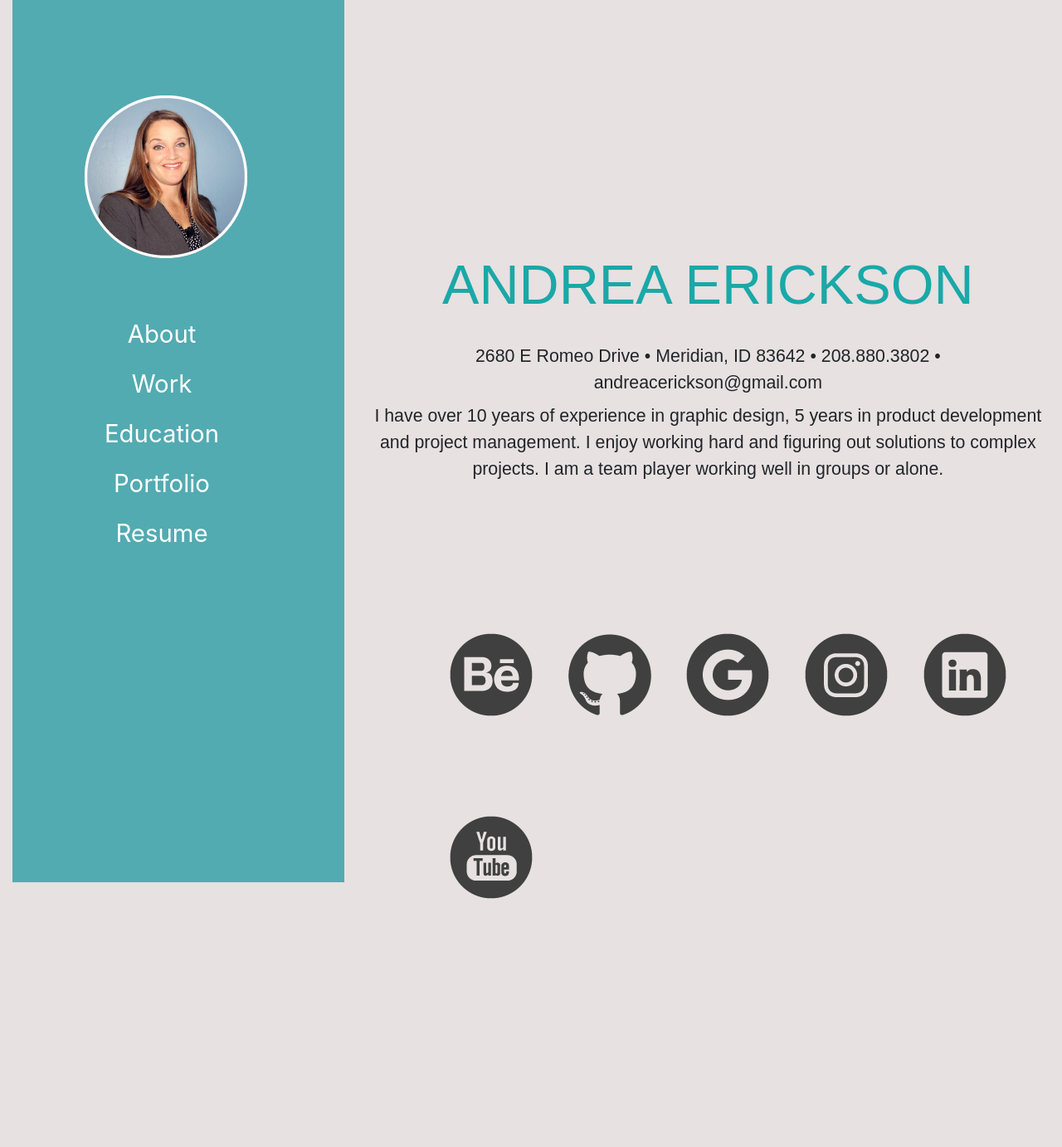
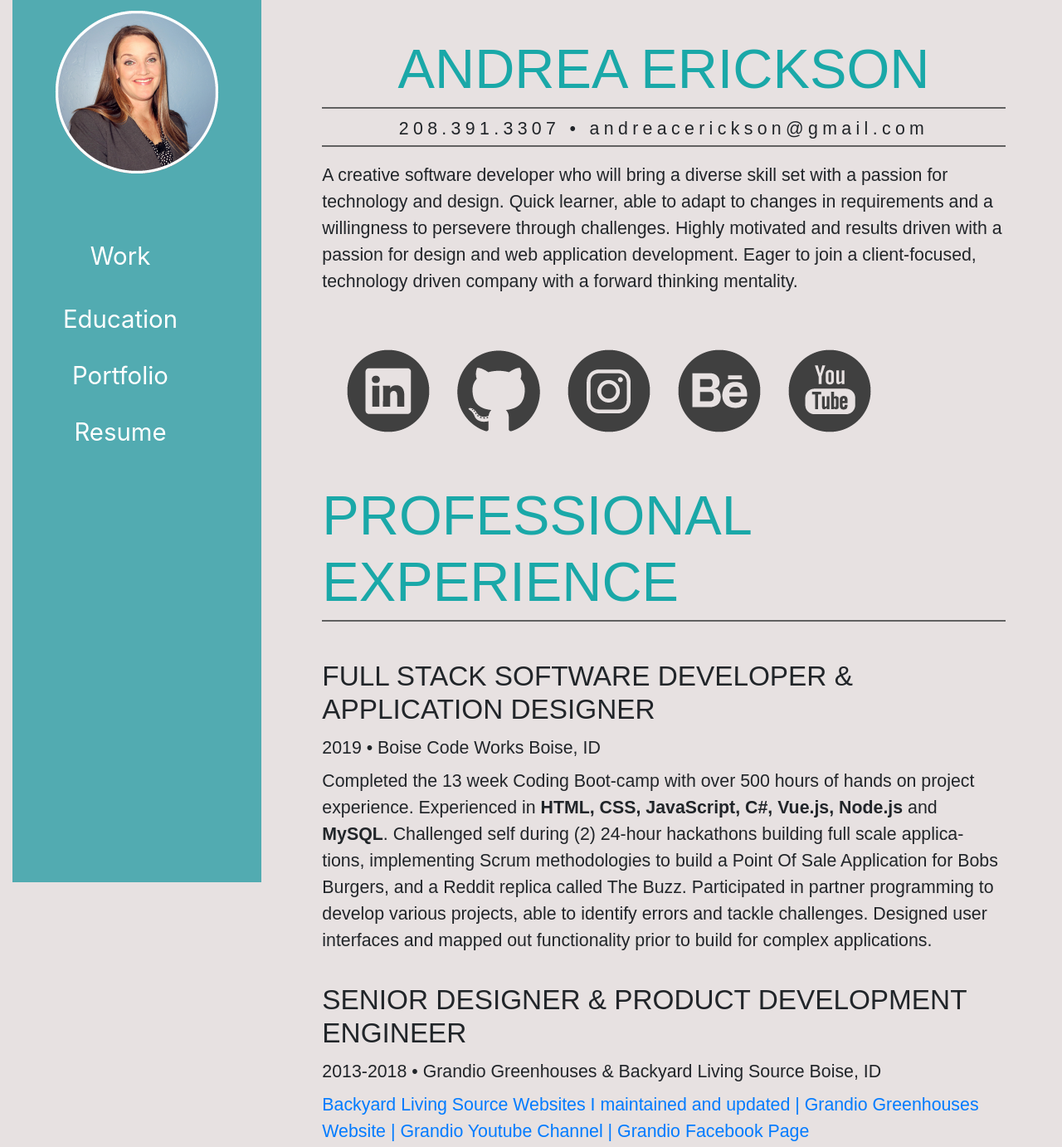
Before and after one commit to AndreaErickson22/AndreaErickson22, a plain HTML site: page index.html in a window 1280 px wide. Shown: the part 37-1419 px from the top of the page at 83% size. Drawn offline with nearby package versions, Linux system fonts and the light colour scheme; a web font is replaced by a local one.

Commit message:
finalizing

```diff
--- a/index.html
+++ b/index.html
@@ -6,8 +6,8 @@
   <meta name="viewport" content="width=device-width, initial-scale=1.0">
   <meta http-equiv="X-UA-Compatible" content="ie=edge">
   <link href="https://fonts.googleapis.com/css?family=News+Cycle" rel="stylesheet">
-  <link rel="stylesheet" href="https://stackpath.bootstrapcdn.com/bootstrap/4.2.1/css/bootstrap.min.css" integrity="sha384-GJzZqFGwb1QTTN6wy59ffF1BuGJpLSa9DkKMp0DgiMDm4iYMj70gZWKYbI706tWS"
-    crossorigin="anonymous">
+  <link rel="stylesheet" href="https://stackpath.bootstrapcdn.com/bootstrap/4.2.1/css/bootstrap.min.css"
+    integrity="sha384-GJzZqFGwb1QTTN6wy59ffF1BuGJpLSa9DkKMp0DgiMDm4iYMj70gZWKYbI706tWS" crossorigin="anonymous">
   <link rel="stylesheet" href="style.css">
   <title>Andrea Erickson Resume Landing Page</title>
 </head>
@@ -16,100 +16,201 @@
   <section id="page-top">
     <div class="container-fluid">
       <div class="row justify-content-start">
-        <div class="col-4">
+        <div class="col-3">
           <div class="side-bar">
-            <div class="img-selfie">
+            <div class="img-selfie mt-5 ">
               <img class="img-fluid" src="/images/Andrea-selfie.png" alt>
             </div>
+
+            <div id="navbar">
               <div id="sidebar-wrapper">
                 <ul id="navbar">
-                <li><a href="#">About</a></li>
-                <li><a href="#">Work</a></li>
-                <li><a href="#">Education</a></li>
-                <li><a href="#">Portfolio</a></li>
-                <li><a href="/Andrea_Erickson_Resume_12_12_2018.pdf">Resume</a></li>
+                  <li class="nav-item">
+                    <a class="nav-link active" href="#">Work</a>
+                  </li>
+                  <li class="nav-item">
+                    <a class="nav-link" href="#">Education</a>
+                  </li>
+                  <li class="nav-item">
+                    <a href="#">Portfolio</a>
+                  </li>
+                  <li class="nav-item">
+                    <a class="nav-link" href="/images/AndreaEricksonResume-4-2019.pdff">Resume</a>
+                  </li>
                 </ul>
               </div>
             </div>
-        </div>
-        <div class="col-8 offset-4 mx-auto text-center">
-          <div class="main-page">
-            <h1>ANDREA ERICKSON</h1>
-            <div class="no-wrap"></div>
-            <h3><small>2680 E Romeo Drive • Meridian, ID 83642 • 208.880.3802 • andreacerickson@gmail.com</h3>
-            <h3><small>I have over 10 years of experience in graphic design, 5 years in product
-                development and
-                project management.
-                I enjoy working hard and figuring out solutions to complex projects. I am a team
-                player working well in groups or alone.</h3>
-
-          </div>
-        </div>
-      </div>
-    </div>
-  </section>
-  <div class="container-fluid">
-    <div class="row justify-content-start">
-      <div class="col-8 offset-4">
-        <div class="social-media-icons">
-          <div class="mx-auto" style="width: 100px;">
-          </div>
-          <img class="sm-icons" src="/images/behance-8.png" class="rounded float-left" alt="...">
-          <img class="sm-icons" src="/images/gitit-8.png" class="rounded float-right" alt="...">
-          <img class="sm-icons" src="/images/google-8.png" class="rounded float-left" alt="...">
-          <img class="sm-icons" src="/images/instagram-8.png" class="rounded float-right" alt="...">
-          <img class="sm-icons" src="/images/linkedin-8.png" class="rounded float-left" alt="...">
-          <img class="sm-icons" src="/images/youtube-8.png" class="rounded float-right" alt="...">
-
           </div>
         </div>
       </div>
     </div>
 
-  </section>
     <div class="container-fluid">
       <div class="row justify-content-start">
-      <div class="col-8 offset-4 mx-auto">
-        <div class="work-history">
-          <h1>WORK HISTORY</h1>
-          <div class="no-wrap">
-            <h2>2007-Present TideLine Design Inc.</h2>
-            <h3><small>417 Remington St. Suite 1, Boise, ID 83714 • (208) 336.0375</h3>
-            <h4><small>Sr. Graphic Designer, Business Developement, Sales, Project Manager, Graphic Installation,
-                Printing,
-                Freelance and also as a Full-time Employee.</h4>
-
-            <h2>2013-2018 Backyard Living Source</h2>
-            <h3><small>9543 W Emerald St. Suite 101, Boise, ID 83704 • (208) 898.9518</h3>
-            <h4><small>Graphic, Video, & Web Designer, Product Developer, International Importer, Project Manager,
-                Product
-                Manager, Marketing on Social Media Platforms and Print.</h4>
+        <div class="col-3">
 
 
-            <h2>2011-2013 Enterprise Holdings Inc.</h2>
-            <h3><small>9213 W Fairview Ave., Boise, ID 83704 • (208) 321.7936</h3>
-            <h4><small>Assistant Manager, Sales, Contract Underwriting, Insurance Benefits, Customer Service, Fleet
-                Management, Business Management.</h4>
+        </div>
+        <!-- <div class="row justify-content-start"> -->
+        <div class="col-8 mx-auto">
+          <div class="main-page">
+            <h1>ANDREA ERICKSON</h1>
+            <hr>
+            <div class="no-wrap"></div>
+            <h3 id="CONTACT"><small>208.391.3307 • andreacerickson@gmail.com</h3>
+            <hr>
+            <h3 id="ABOUT-ME"><small>A creative software developer who will bring a diverse skill set
+                with a passion for technology
+                and design. Quick
+                learner, able to adapt to changes in requirements and a willingness to persevere through challenges.
+                Highly motivated
+                and results driven with a passion for design and web application development. Eager to join a
+                client-focused, technology
+                driven company with a forward thinking mentality.</h3>
+
+          </div>
+
+          <!-- </div> -->
+
+          <!--
+  </section> -->
+          <!-- <div class="container-fluid"> -->
+          <!-- <div class="row justify-content-center"> -->
+          <!-- <div class="col-8 justify-content-center"> -->
+          <div class="social-media-icons justify-content-center">
+            <div class="mx-auto" style="width: 100%;">
+
+              <a href="https://www.linkedin.com/in/andreacerickson/"><img class="sm-icons" src="/images/linkedin-8.png"
+                  class="rounded float-left"></a>
+
+              <a href="https://github.com/AndreaErickson22"><img class="sm-icons" src="/images/gitit-8.png"
+                  class="rounded float-left"></a>
+
+              <a href="https://www.instagram.com/andreacerickson/"><img class="sm-icons" src="/images/instagram-8.png"
+                  class="rounded float-right"></a>
+
+              <a href="https://www.behance.net/AndreaErickson"><img class="sm-icons" src="/images/behance-8.png"
+                  class="rounded float-right"></a>
 
 
-            <h2>2007-2011 Bardenay Restaurant and Distillery</h2>
-            <h3><small>610 W Grove St., Boise, ID 83702 • (208) 426.0538</h3>
-            <h4><small>Assistant Events Coordinator, Event Management, Bartender, Catering, Customer
-                Service.</h4>
+              <a href="https://www.youtube.com/channel/UCq5g1QoJZwcTZ4YxaCM8K9A/playlists"><img class="sm-icons"
+                  src="/images/youtube-8.png" class="rounded float-right"></a>
             </div>
           </div>
+          <!-- </div> -->
+          <!-- </div> -->
+
+
+
+
+          <!-- </div> -->
+
+          <!-- </section> -->
+          <!-- <div class="container-fluid"> -->
+          <!-- <div class="row justify-content-start"> -->
+          <!-- <div class="col-8 mx-auto"> -->
+          <div class="work-history">
+            <h1>PROFESSIONAL EXPERIENCE</h1>
+            <hr>
+            <div class="no-wrap">
+
+
+              <h2>FULL STACK SOFTWARE DEVELOPER & APPLICATION DESIGNER</h2>
+              <h3><small>2019 • Boise Code Works Boise, ID</h3>
+              <h4><small>Completed the 13 week Coding Boot-camp with over 500 hours of hands on project experience.
+                  Experienced in <strong>HTML, CSS, JavaScript, C#, Vue.js, Node.js</strong> and
+                  <strong>MySQL</strong>.
+                  Challenged self
+                  during
+                  (2) 24-hour
+                  hackathons
+                  building full scale applica- tions, implementing Scrum methodologies to build a Point Of Sale
+                  Application
+                  for Bobs
+                  Burgers, and a
+                  Reddit replica called The Buzz.
+                  Participated in partner programming to develop various projects, able to identify errors and tackle
+                  challenges.
+                  Designed user interfaces and mapped out functionality prior to build for complex applications.</h4>
+
+              <h2>SENIOR DESIGNER & PRODUCT DEVELOPMENT ENGINEER</h2>
+              <h3><small>2013-2018 • Grandio Greenhouses & Backyard Living Source Boise, ID</h3>
+              <h3><small><a href="https://www.backyardlivingsource.com/"> Backyard Living Source Websites I maintained
+                    and
+                    updated |</a>
+                  <a href="https://grandiogreenhouses.com/"> Grandio Greenhouses Website |</a>
+                  <a href="https://www.youtube.com/channel/UCy1lqDAhT5e_sAiVOSfeIdw?view_as=subscriber"> Grandio
+                    Youtube
+                    Channel |</a>
+                  <a href="https://www.facebook.com/grandiogreenhouses/"> Grandio Facebook Page</a>
+              </h3>
+
+
+
+              <h4><small>
+                  <li class="mt-2">Designed and engineered 4 different models of the Grandio Greenhouses with varying
+                    parts
+                    and
+                    extension kits.</li>
+                  <li class="mt-2">Managed web design, product updates and scheduling of sales, social media posts,
+                    and
+                    tracked various
+                    analytics for many
+                    websites.</li>
+                  <li class="mt-2">Managed production and importing with manufacturers in China, Taiwan Germany and
+                    Israel
+                    via email, we chat and phone calls.</li>
+                  <li class="mt-2">Developed and designed various product lines including pool supplies and cleaners,
+                    greenhouses, sheds
+                    and a variety of
+                    outdoor related products geared toward greenhouses and patio living.</li>
+                  <li class="mt-2">Designed and engineered over 30 assembly manuals for various products.</li>
+                  <li class="mt-2">Managed all design needs for the
+                    company
+                    including manuals, brochures, packaging design, and any printed or graphic media.</li>
+                  <li class="mt-2">Shot, filmed and edited various videos and photographs showcasing product
+                    functionality,
+                    installation
+                    and assembly.</li>
+              </h4>
+
+
+              <h2>SENIOR DESIGNER & CONTRACTOR</h2>
+              <h3><small>2007 - Present Tideline Design Inc. </h3>
+              <h3><small><a href="https://tidelinedesign.com/">TideLine Design
+                    Website</a></h3>
+
+              <h4><small>
+                  <li class="mt-2">Exhibit and spacial designer in a variety of media formats including print, fabric,
+                    vinyl, and
+                    custom displays.</li>
+                  <li class="mt-2">Managed staff in various projects including design, 3D Renderings, web
+                    optimization,
+                    and
+                    production
+                    schedules.</li>
+                  <li class="mt-2">Managed business development and marketing strategy including social media and
+                    networking
+                    in the
+                    community.</li>
+                  <li class="mt-2">Worked as a full time employee and as a contractor for over 10 years.</li>
+              </h4>
+
+              <!-- </div> -->
+              <!-- </div> -->
             </div>
           </div>
-  </div>
-  </section>
-  </div>
-  </div>
+          <!-- </div> -->
+          <!-- </div> -->
+          <!-- </section> -->
+
         </div>
       </div>
 
-  <section>
 
-  </section>
+      <!-- <section> -->
+
+      <!-- </section> -->
 </body>
 
 </html>
--- a/style.css
+++ b/style.css
@@ -4,7 +4,7 @@ body {
 .side-bar{
   background-color: #52ABB1;
   height: 1100px;
-  width: 400px;
+  width: 300px;
   position: absolute;
   position: fixed;
 }
@@ -27,23 +27,42 @@ ul {
 
 .img-selfie{
 float: center;
-margin-top: 150px;
-margin-left: 85px;
+margin-top: 80px;
+margin-left: 50px;
 }
-
+/* MainPage */
 .main-page {
   text-align: center;
-  align-items: flex-start;
-  justify-content: flex-start;
-  margin-top: 300px;
-  height: 400px;
+  /* align-items: flex-start;
+  justify-content: flex-start; */
+  margin-top: 40px;
+  height: auto;
  }
+ #CONTACT{
+ letter-spacing: 0.2em;
+margin-top: -10px;
+margin-bottom: -10px;
+}
+hr {
+width: 100%;
+margin-left: auto;
+margin-right: auto;
+height: 1px;
+background-color:#666;
+}
+/* li {
+  list-style-type: none;
+  font-size: small;
+  font-size: 12px;
+} */
 h1 {
+
   font-family: 'News Cycle', sans-serif, extra bold;
   font-size: 50pt;
- padding-bottom: 20px;
+ padding-bottom: 10px;
  padding-top: 40px;
   color: rgb(26, 168, 168);
+  margin-bottom: -20px;
 }
 h2 {
   font-family: 'News Cycle', sans-serif, bold;
@@ -55,24 +74,34 @@ h3 {
   font-family: 'News Cycle', sans-serif;
   font-size: 20pt;
 }
+#ABOUT-ME{
+text-justify: left;
+text-align: left;
+
+}
+
+
 h4 {
   font-family: 'News Cycle', sans-serif, bold;
   font-size: 20pt;
 }
 
 
+
+
 .work-history {
   text-align: left;
   align-items: flex-start;
   justify-content: flex-center;
-  margin: 500px 20px 200px 20px;
-  height: 800px;
-  padding-left: 400px;
+  /* margin: 500px 20px 200px 20px; */
+  /* height: 800px;
+  padding-left: 400px; */
 }
 .sm-icons {
-margin: 100px 20px 20px 20px;
+margin: 60px 0px 20px 30px;
   align-content: center;
 }
 .social-media-icons {
-  padding-left: 80px;
+align-content: center;
+justify-content: distribute;
 }
```
Also changed, not shown: Resume.html (added), images/selfie.png (added), 2 other files. Lines whose indentation alone changed are shown as unchanged.
